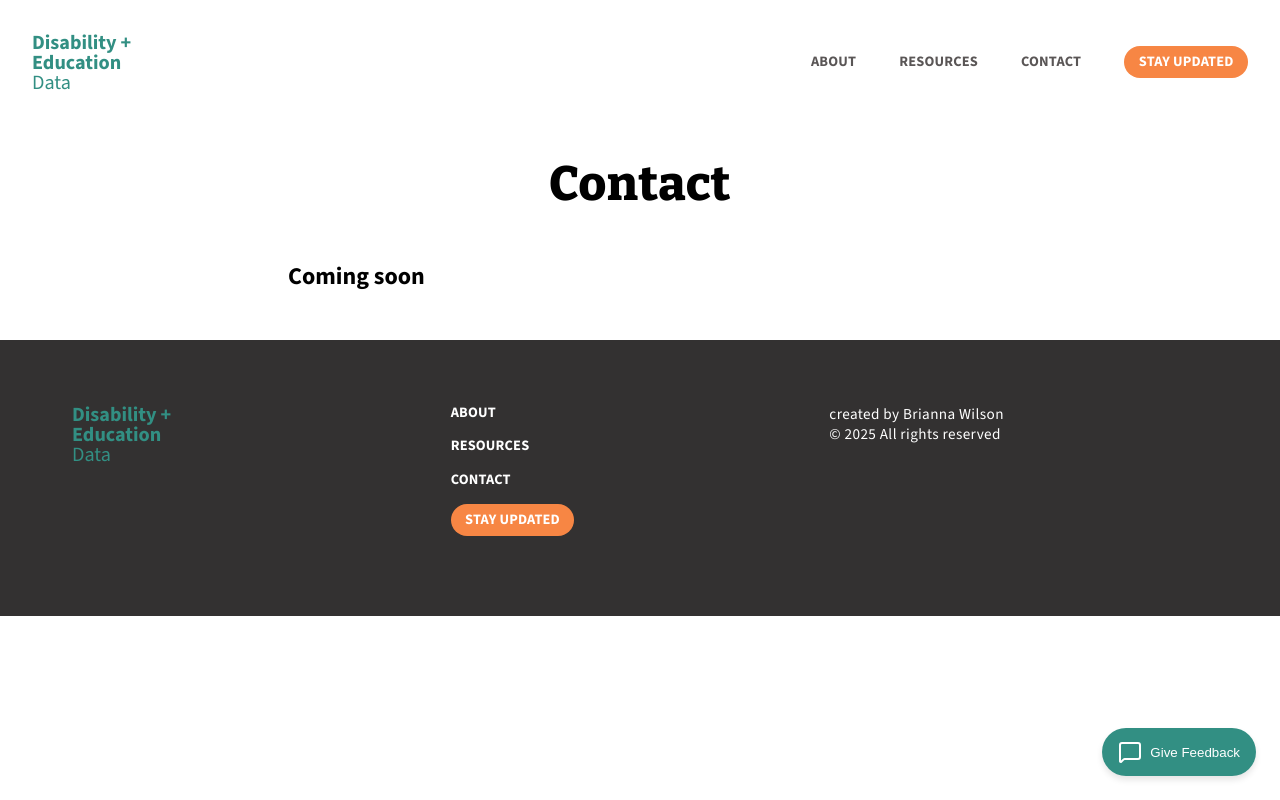
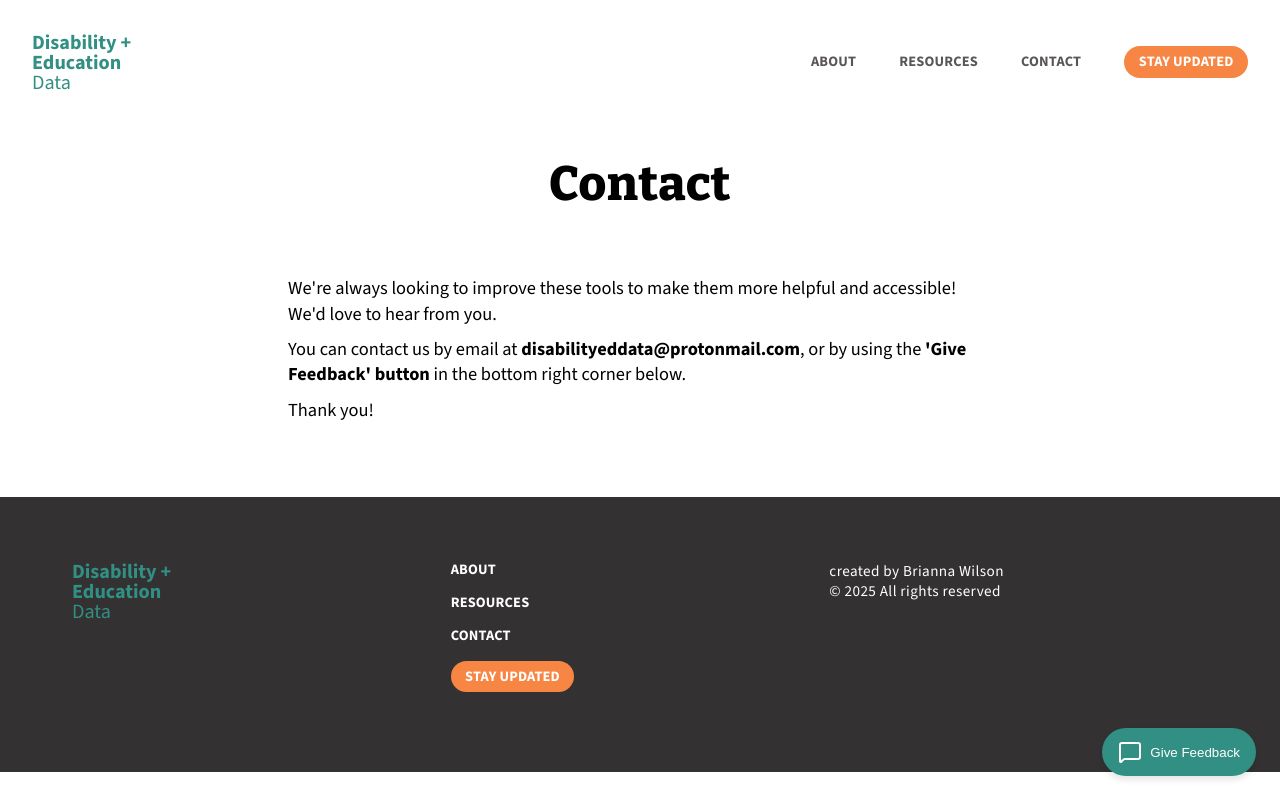
Before and after one commit to bronna/iepdata, a SvelteKit app: page /contact in a window 1280 px wide. Built offline with nearby package versions, Linux system fonts and the light colour scheme.

Commit message:
contact info

```diff
--- a/src/routes/contact/+page.svelte
+++ b/src/routes/contact/+page.svelte
@@ -3,11 +3,21 @@
 
 <h1>Contact</h1>
 
-<h2 class="text-width">Coming soon</h2>
+<div class="text-width contact">
+    <p>
+        We're always looking to improve these tools to make them more helpful and accessible! We'd love to hear from you.
+    </p>
+    <p>
+        You can contact us by email at <strong>disabilityeddata@protonmail.com</strong>, or by using the <strong>'Give Feedback' button</strong> in the bottom right corner below.
+    </p>
+    <p>
+        Thank you!
+    </p>
+</div>
 
 <style>
-    h2 {
-        margin-top: 3rem;
-        margin-bottom: 3rem;
+    .contact {
+        margin-top: 4rem;
+        margin-bottom: 4rem;
     }
 </style>
```
